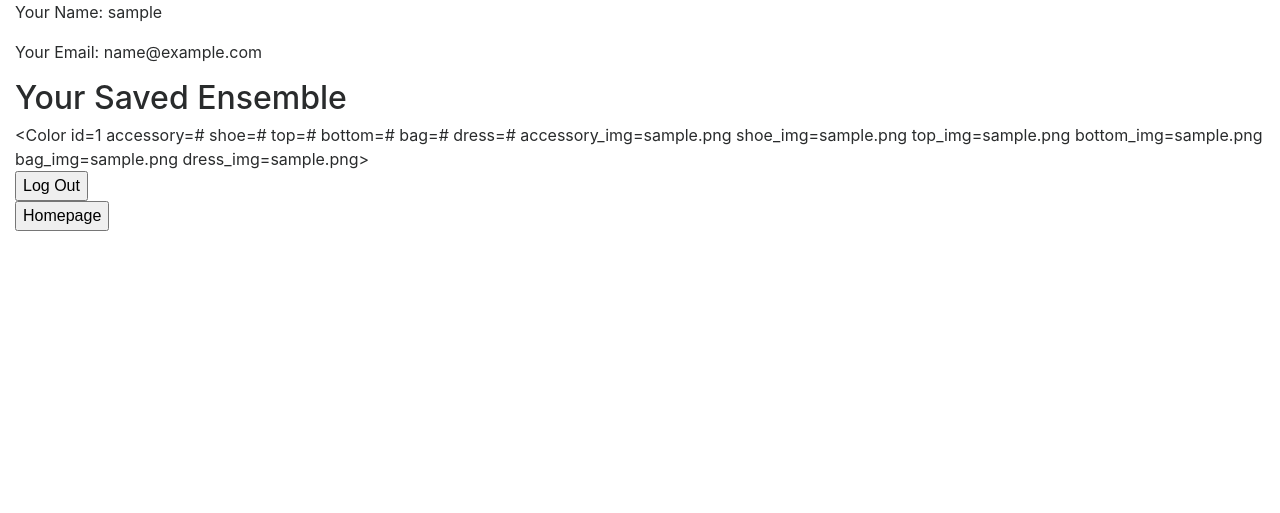
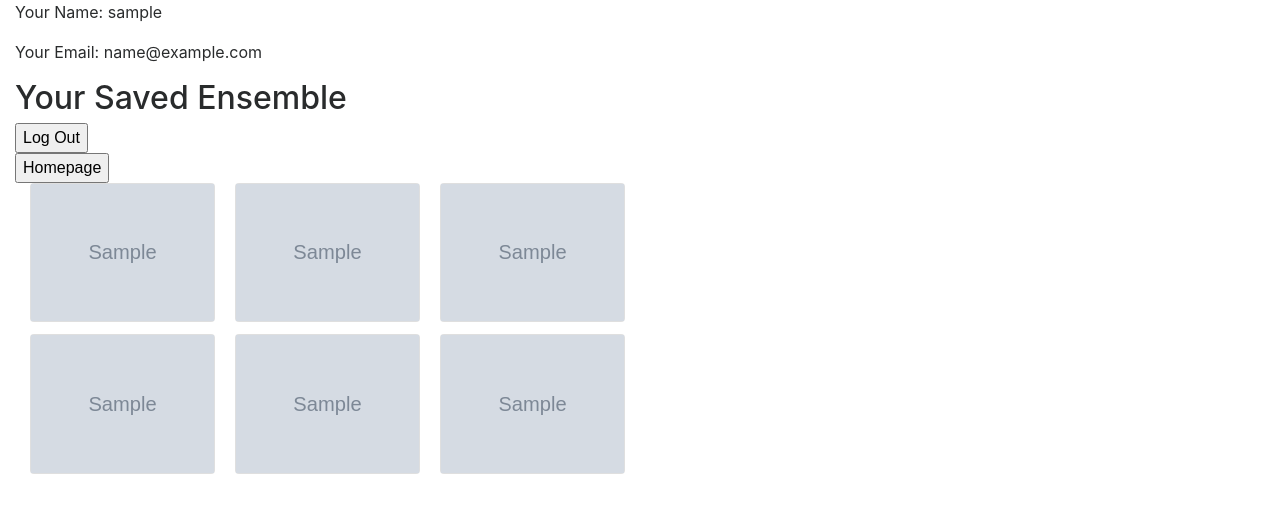
Before and after one commit to lunaceee/wesworld, a Flask app: template templates/user_profile.html in a window 1280 px wide. Shown: the top 513 px of the page. Run offline with Flask 2, Linux system fonts and the light colour scheme; tables that the repository leaves empty hold one stand-in row (values such as "Sample post"); the template is opened without the code that fills it: values that come from a table or form of the project are taken from there, most other values are stand-ins (such as "Sample title", 1, 10 or a date in 2020); grey boxes marked "Sample" are stand-in pictures; some libraries are stand-ins or nearby versions.

Commit message:
initialized css file

```diff
--- a/templates/base.html
+++ b/templates/base.html
@@ -11,6 +11,8 @@
     <!-- Import jQuery. -->
     <script src="https://ajax.googleapis.com/ajax/libs/jquery/3.2.0/jquery.min.js"></script>
 
+    <!-- Import CSS. -->
+    <link rel="stylesheet" type="text/css" href="../static/main.css">
 
 </head>
 
--- a/templates/homepage.html
+++ b/templates/homepage.html
@@ -114,6 +114,12 @@
 					<input type="hidden" name="shoe_listing" value="{{ shoe_listing }}">
 					<input type="hidden" name="bag_listing" value="{{ bag_listing }}">
 					<input type="hidden" name="dress_listing" value="{{ dress_listing }}">
+					<input type="hidden" name="t_img_url" value="{{ t_img_url }}">
+					<input type="hidden" name="a_img_url" value="{{ a_img_url }}">
+					<input type="hidden" name="bo_img_url" value="{{ bo_img_url }}">
+					<input type="hidden" name="b_img_url" value="{{ b_img_url }}">
+					<input type="hidden" name="s_img_url" value="{{ s_img_url }}">
+					<input type="hidden" name="d_img_url" value="{{ d_img_url }}">
 				</form>
 			</div>
 		<div class="col col-lg-2"></div>
--- a/templates/user_profile.html
+++ b/templates/user_profile.html
@@ -6,15 +6,9 @@
         <p>Your Name: {{ username }}</p>
         <p>Your Email: {{ email }}</p>
     </div>
-    <div class="">
-        <div id="saved_ensemble">
-            <h2>Your Saved Ensemble</h2>
-            {% for ensemble in ensembles %}
-            {{ ensemble }}
-            {% endfor %}
-        </div>
+    <h2>Your Saved Ensemble</h2>
 
-        <form action="/logout">
+    <form action="/logout">
             <button type="submit">Log Out</button>
         </form>
 
@@ -22,6 +16,29 @@
             <button type="submit">Homepage</button>
         </form>
 
+    <div class="card-columns col-lg-6">
+        <div id="saved_ensemble">
+            {% for ensemble in ensembles %}
+                <div class="card">
+                    <a href="{{ accessory }}"><img class="img-fluid img-rounded" src="{{ a_img }}"></a>
+                </div>
+                <div class="card">
+                    <a href="{{ top }}"><img class="img-fluid img-rounded" src="{{ t_img }}"></a>
+                </div>
+                <div class="card">
+                    <a href="{{ bottom }}"><img class="img-fluid img-rounded" src="{{ bo_img }}"></a>
+                </div>
+                <div class="card">
+                    <a href="{{ shoe }}"><img class="img-fluid img-rounded" src="{{ s_img }}"></a>
+                </div>
+                <div class="card">
+                    <a href="{{ bag }}"><img class="img-fluid img-rounded" src="{{ b_img }}"></a>
+                </div>
+                <div class="card">
+                    <a href="{{ dress }}"><img class="img-fluid img-rounded" src="{{ d_img }}"></a>
+                </div>
+            {% endfor %}
+        </div>
     </div>
 
 </div>
```
Also changed, not shown: static/main.css (added).
